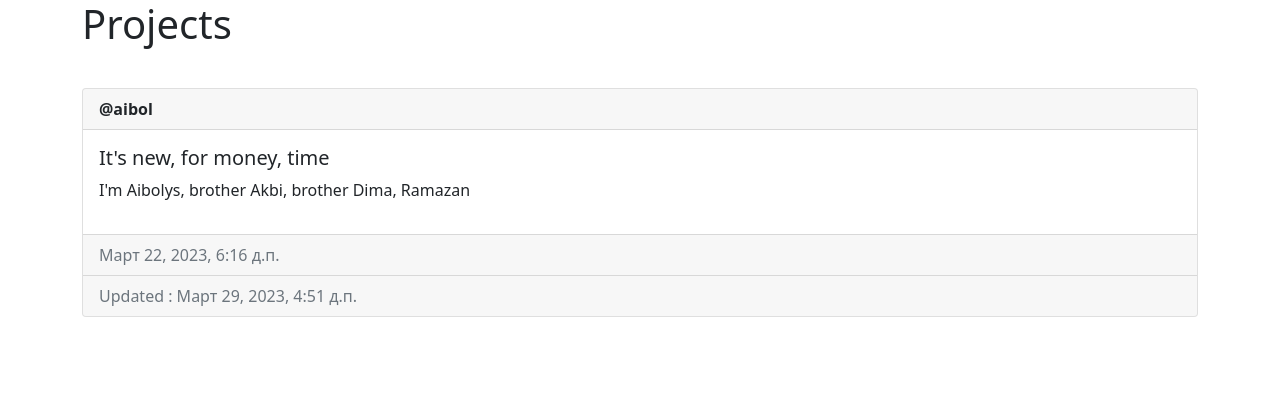
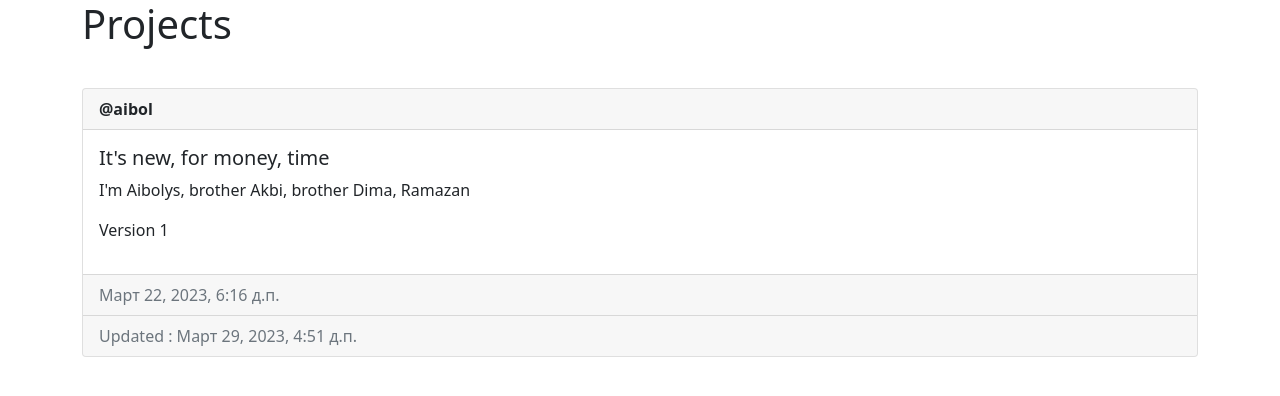
Before and after one commit to RamazanAyazbek/Diplom, a Django app: page /project/14 in a window 1280 px wide. Shown: the top 396 px of the page. Run offline with Django 3.2, Linux system fonts and the light colour scheme; data comes from the database, SQL or seed files in the repository; both versions use the stored data as it was after the commit.

Commit message:
toCommitProjects

```diff
--- a/account/forms.py
+++ b/account/forms.py
@@ -54,8 +54,8 @@ class UserForm(UserCreationForm):
 class PostForm(forms.ModelForm):
     class Meta:
         model = Post
-        fields = ["title", "description"]
+        fields = ["title", "description", "version"]
 class UpdatePostForm(forms.ModelForm):
     class Meta:
         model = Post
-        fields = ["title", "description"]
+        fields = ["title", "description","version"]
--- a/account/models.py
+++ b/account/models.py
@@ -8,7 +8,20 @@ class Post(models.Model):
     description = models.TextField()
     created_at=models.DateTimeField(auto_now_add=True)
     updated_at=models.DateTimeField(auto_now=True)
+    version = models.IntegerField(default=1)
     def __str__(self):
-        return self.title +"\n" +  self.description
+        return self.title +"\n" +  self.description + "\n" + self.version
     def get_absolute_url(self):
         return reverse('project_view', kwargs={"pk": self.pk})
+    def save(self, *args, **kwargs):
+        # check if the name already exists
+        if self.pk is None and Post.objects.filter(title=self.title).exists():
+            # if creating a new record and name already exists, raise an error
+            raise ValidationError("Title must be unique")
+        elif self.pk is not None:
+            # if updating an existing record, save a new version
+            original = Post.objects.get(pk=self.pk)
+            if original.title != self.title or original.description != self.description:
+                self.pk = None
+                self.version = original.version + 1
+        super(Post, self).save(*args, **kwargs)
--- a/account/urls.py
+++ b/account/urls.py
@@ -1,6 +1,6 @@
 from django.urls import path
-from .views import LoginView, LogoutView,HomeView,UpdatePostView,ProjectDetailView,DeletePostView
-from .views import create_post, projects
+from .views import LoginView, LogoutView,HomeView,UpdatePostView,ProjectDetailView,DeletePostView,commit
+from .views import create_post, projects, Post_edit
 from . import views
 urlpatterns = [
     path('login/', LoginView.as_view(),name='account_login'),
@@ -9,6 +9,8 @@ urlpatterns = [
     path('create-project/', create_post, name="create_project"),
     path('project/<int:pk>', ProjectDetailView.as_view(), name='project_view'),
     path('projects/', projects, name="projects"),
-    path('change_post/<int:pk>', UpdatePostView.as_view(), name='change_project'),
+    path('change_post/<int:pk>', Post_edit, name='change_project'),
+    path('commits_post/<int:pk>', commit.as_view(), name='commit_project'),
+    #path('change_post/<int:pk>', UpdatePostView.as_view(), name='change_project'),
     path('delete_post/<int:pk>/remove', DeletePostView.as_view(), name='delete_project')
 ]
--- a/account/views.py
+++ b/account/views.py
@@ -70,23 +70,14 @@ def create_post(request):
         form =PostForm()
 
     return render(request, "create_post.html", {"form":form})
-# def project(request):
-#     posts=Post.objects.all()
-#     if request.method=="POST":
-#         post_id=request.POST.get("post-id")
-#         post=Post.objects.filter(id=post_id).first()
-#         if post and post.author == request.user:
-#             post.delete()
-#     return render(request, 'project.html', {"post":post})
+
 def projects(request):
     posts=Post.objects.all()
     return render(request, 'all_projects.html',  {"posts":posts})
-# def PostUp(request):
-#     post=Post.objects.create(title="Hit ander", description="Kairat Nurtas")
-#     post.save()
 class ProjectDetailView(DetailView):
     model=Post
     template_name="project.html"
+    form_class=PostForm
     def project(request):
         posts=Post.objects.all()
         if request.method=="POST":
@@ -96,29 +87,32 @@ class ProjectDetailView(DetailView):
                 post.delete()
         return render(request, 'all_projects.html', {"posts":posts})
 
+class UpdatePostView(UpdateView):
+    model=Post
+    form_class=UpdatePostForm
+    template_name="change_project.html"
 
-class UpdatePostView(UpdateView):
-    pass
-#     model=Post
-#     form_class=UpdatePostForm
-#     template_name="change_project.html"
 
-# def recipe_edit(request, pk):
-#     recipe = get_object_or_404(Post, pk=pk)
-#     if request.method == "POST":
-#         initial = {'title': recipe.title, 'description': recipe.description}
-#         form = PostForm(request.POST, initial=initial)
-#         if form.is_valid():
-#             data = form.cleaned_data
-#             recipe_data=Post.objects.create(title=data['title'], description=data['description'])
-#             if  form.instance.author==request.user:
-#                 recipe_data.save()
-#             return HttpResponseRedirect('change_project', pk=recipe.pk)
-#     else:
-#         initial = {'title': recipe.title, 'description': recipe.description}
-#         form = PostForm(initial=initial)
-#     return render(request, 'change_project.html', {'form': form, 'recipe':recipe})
 class DeletePostView(DeleteView):
     model=Post
     template_name="delete_post.html"
     success_url=reverse_lazy("home")
+def Post_edit(request, pk):
+    post = get_object_or_404(Post, pk=pk)
+    if request.method == "POST":
+        form = PostForm(request.POST, instance=post)
+        if form.is_valid():
+            form.save()
+            return redirect('project_view', pk=post.pk)
+    else:
+        form = PostForm(instance=post)
+    return render(request, 'change_project.html', {'form': form})
+# def commit(request):
+#     model=Post
+#     post=Post.objects.filter(id=post_id).first()
+#     return render(request, "commit.html" , {"post":post})
+
+class commit(DetailView):
+    model=Post
+    template_name="commit.html"
+    form_class=PostForm
--- a/templates/all_projects.html
+++ b/templates/all_projects.html
@@ -5,9 +5,8 @@
 <div class="container">
    {% for post in posts %}
 <ul>
-    <li><a href="{% url 'project_view' post.pk %}">{{post.title}}</a></li>
+    <li><a href="{% url 'commit_project' post.pk %}">{{post.title}}</a></li>
 </ul>
 {% endfor %}
 </div>
-
 {% endblock %}
--- /dev/null
+++ b/templates/commit.html
@@ -0,0 +1,5 @@
+{% extends 'base.html' %}
+{% block content %}
+<p>Hero {{post.title}}</p>
+<p>Hero {{post.version}}</p>
+{% endblock %}
--- a/templates/project.html
+++ b/templates/project.html
@@ -16,7 +16,7 @@
     <div>
       <h5 class="card-title">{{post.title}}</h5>
       <p>{{post.description}}</p>
-
+     <p>Version {{post.version}}</p>
     </div>
     <div>
         {% if user == post.author %}
```
Also changed, not shown: account/migrations/0002_post_version.py (added), db.sqlite3.
